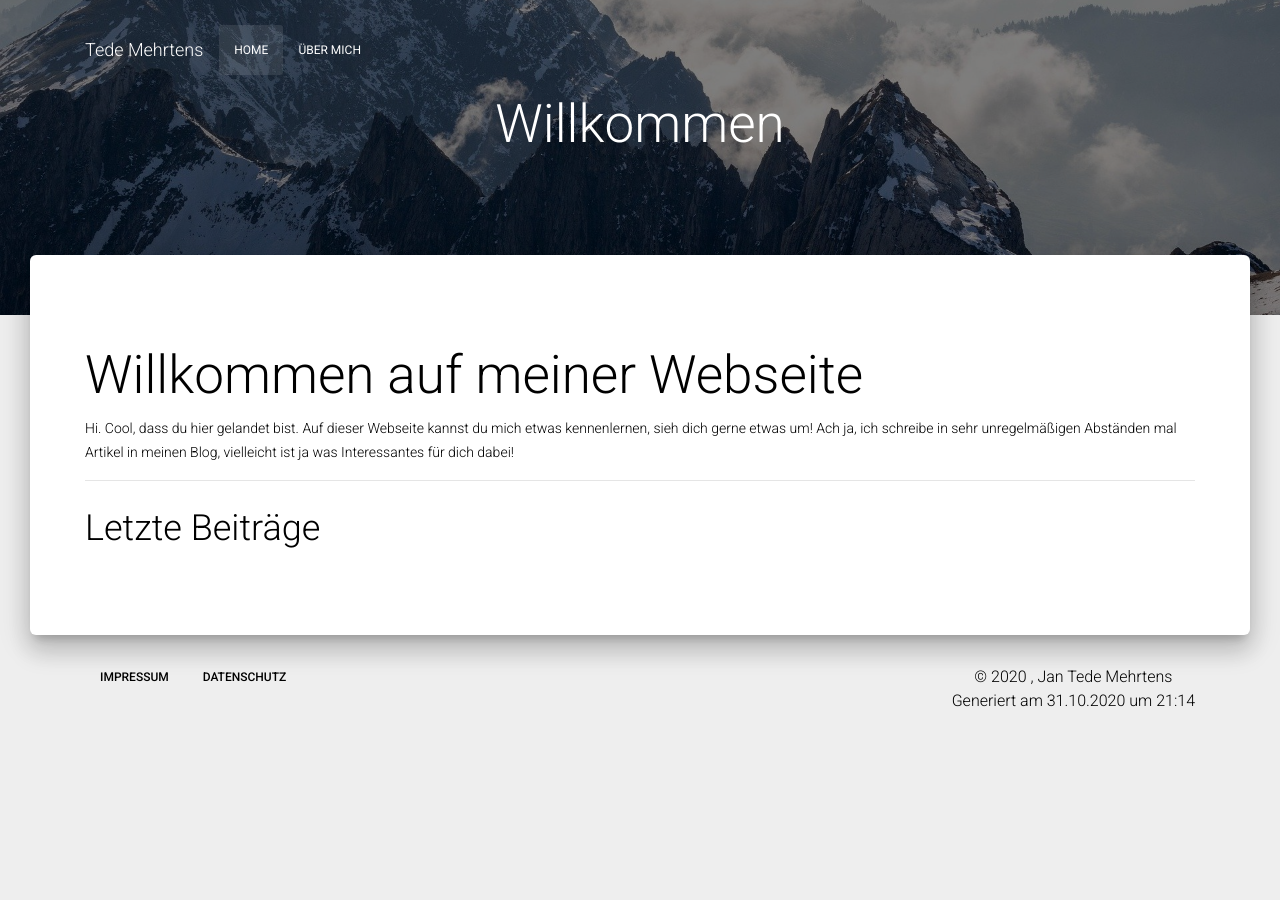
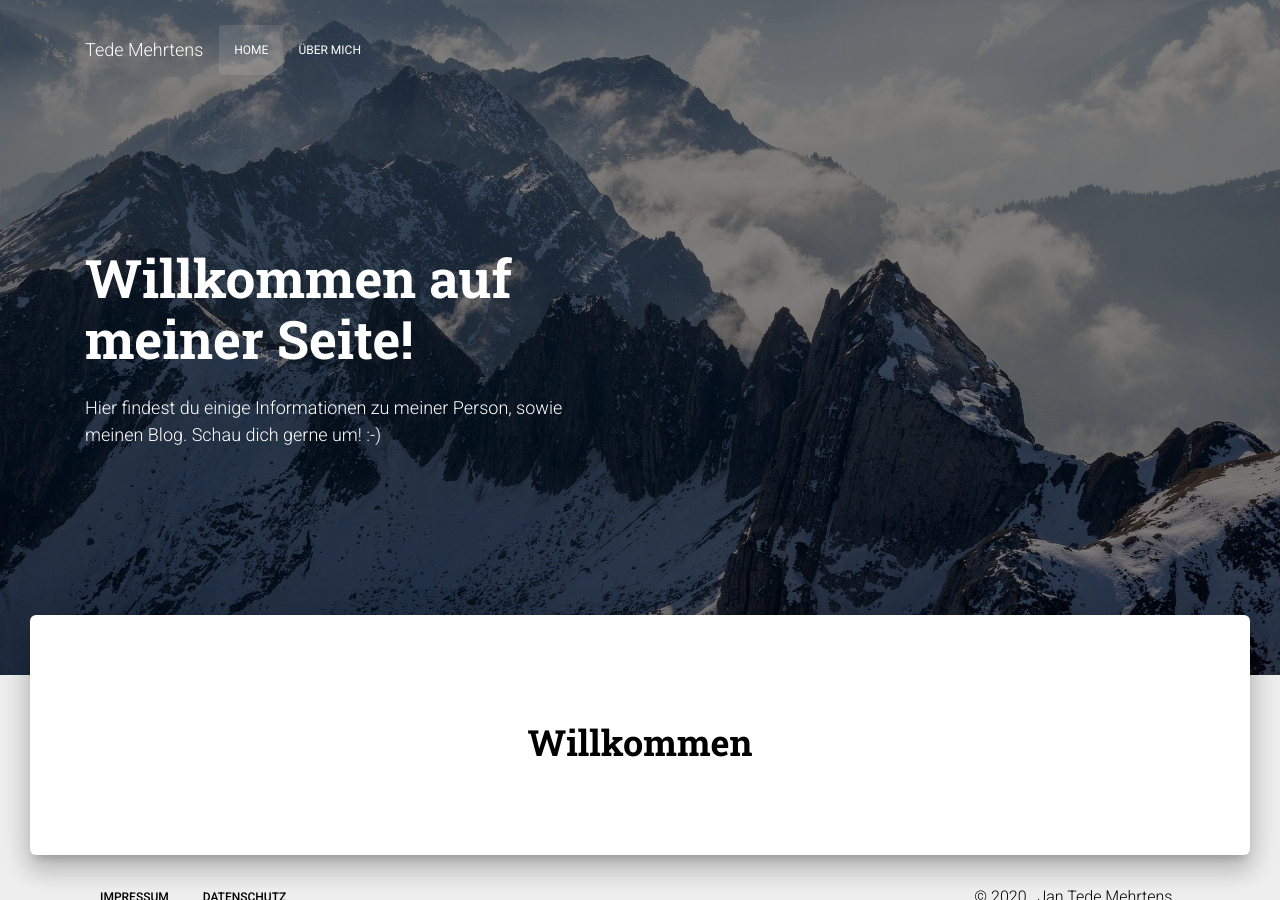
Before and after one commit to jantede/tedemehrtens.de, a Jekyll site: the page built from index.markdown, in a window 1280 px wide and 900 px high. Built offline with Jekyll 4.4.1, drawn with Linux system fonts in a browser that asks for light colours; nearby versions of some CDN libraries.

Commit message:
Add Home Layout

```diff
--- /dev/null
+++ b/_layouts/home.html
@@ -0,0 +1,24 @@
+{% include header.html %}
+
+<div class="page-header header-filter" data-parallax="true" style="background-image: url('{{page.background}}');height:75vh">
+    <div class="container">
+        <div class="row">
+            <div class="col-md-6">
+                <h1 class="title">Willkommen auf meiner Seite!</h1>
+                <h4>
+                    Hier findest du einige Informationen zu meiner Person, sowie meinen Blog. Schau dich gerne um! :-)
+                </h4>
+            </div>
+        </div>
+    </div>
+</div>
+
+<div class="main main-raised">
+    <div class="container">
+        <div class="section text-center">
+            <h2 class="title">{{page.title}}</h2>
+        </div>
+    </div>
+</div>
+
+{% include footer.html %}
--- a/index.markdown
+++ b/index.markdown
@@ -2,7 +2,7 @@
 # Feel free to add content and custom Front Matter to this file.
 # To modify the layout, see https://jekyllrb.com/docs/themes/#overriding-theme-defaults
 title: Willkommen
-layout: page
+layout: home
 background: /assets/img/peak-5645235_1920.jpg
 ---
 
```
